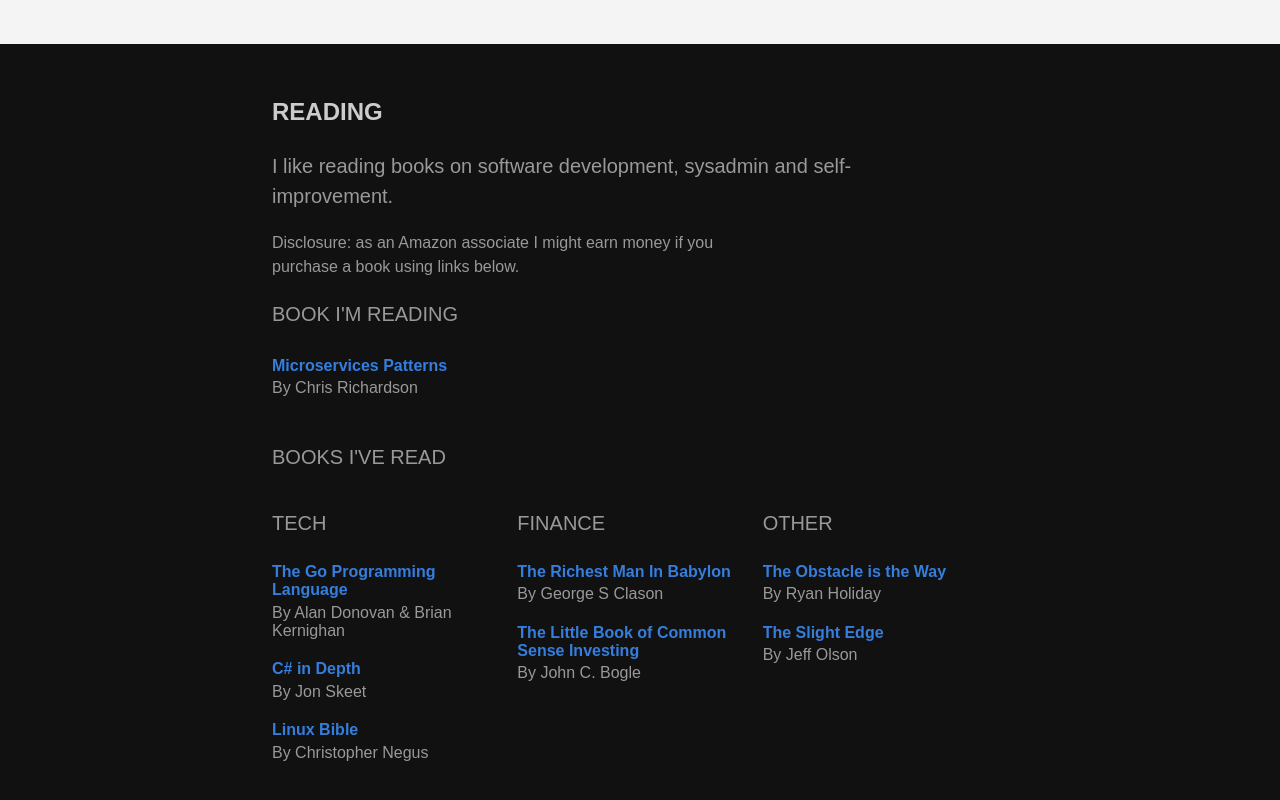
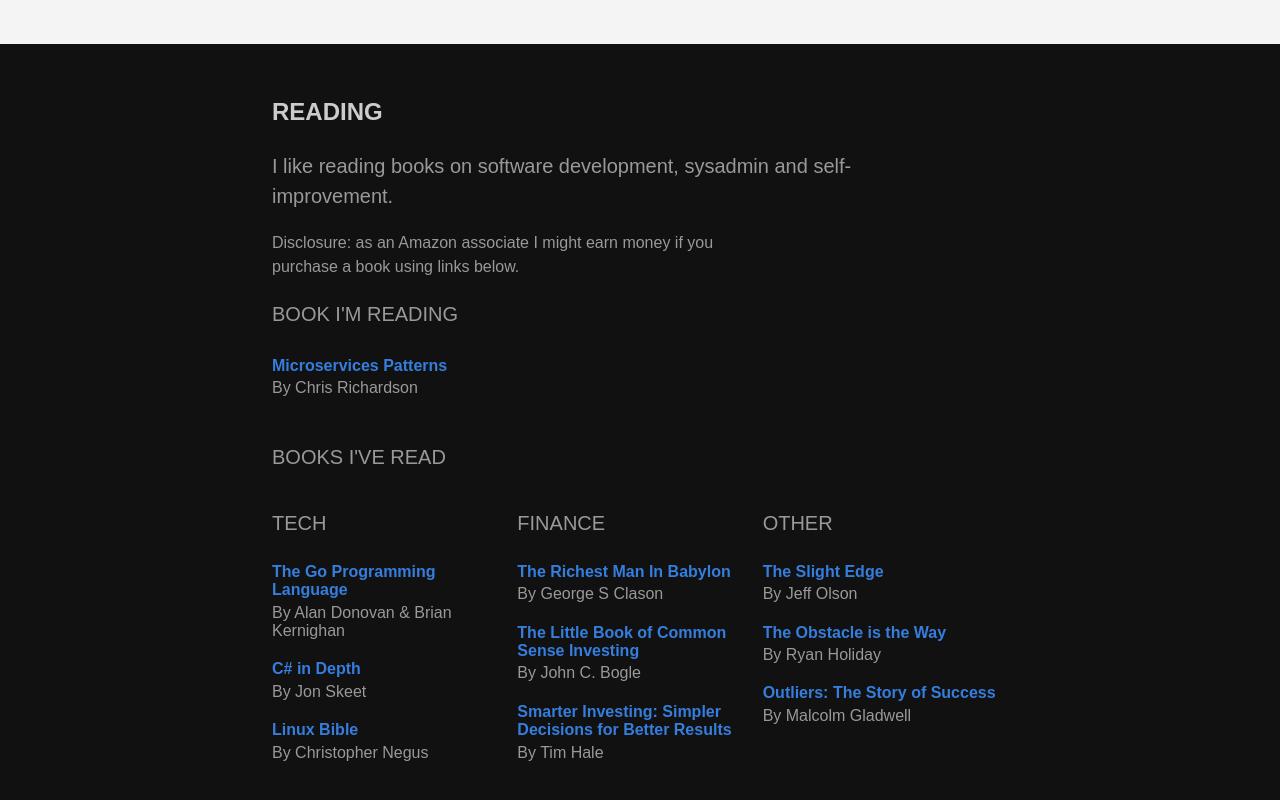
Before and after one commit to tonymackay/tonymackay.net, a website: page index.html in a window 1280 px wide. Shown: the part 933-1733 px from the top of the page. Drawn offline with Linux system fonts and the light colour scheme; no server answers.

Commit message:
Add books

```diff
--- a/index.html
+++ b/index.html
@@ -123,11 +123,25 @@
                             rel="noopener noreferrer nofollow">The Little Book of Common Sense Investing</a>
                             <span class="db pv1 fw5">By John C. Bogle</span>
                         </li>
+                        <li class="pv2">
+                            <a class="fw6 link dim blue"
+                            href="https://amzn.to/38gVSpA"
+                            data-geolinks='{ "GB": "https://amzn.to/3njIGEI"}'
+                            rel="noopener noreferrer nofollow">Smarter Investing: Simpler Decisions for Better Results</a>
+                            <span class="db pv1 fw5">By Tim Hale</span>
+                        </li>
                     </ul>
                 </div>
                 <div class="w-third-ns">
                     <p class="f5 f4-ns fw4 ttu">Other</p>
                     <ul class="pl0 list">
+                        <li class="pv2">
+                            <a class="fw6 link dim blue"
+                            href="https://amzn.to/37HTlUb"
+                            data-geolinks='{ "GB": "https://amzn.to/33TjdLv"}'
+                            rel="noopener noreferrer nofollow">The Slight Edge</a>
+                            <span class="db pv1 fw5">By Jeff Olson</span>
+                        </li>
                         <li class="pv2">
                             <a class="fw6 link dim blue"
                             href="https://amzn.to/3gjL4ts"
@@ -137,10 +151,10 @@
                         </li>
                         <li class="pv2">
                             <a class="fw6 link dim blue"
-                            href="https://amzn.to/37HTlUb"
-                            data-geolinks='{ "GB": "https://amzn.to/33TjdLv"}'
-                            rel="noopener noreferrer nofollow">The Slight Edge</a>
-                            <span class="db pv1 fw5">By Jeff Olson</span>
+                            href="https://amzn.to/35fETlL"
+                            data-geolinks='{ "GB": "https://amzn.to/3hNmi5F"}'
+                            rel="noopener noreferrer nofollow">Outliers: The Story of Success</a>
+                            <span class="db pv1 fw5">By Malcolm Gladwell</span>
                         </li>
                     </ul>
                 </div>
```
Also changed, not shown: books.json (+16 -0 lines).
